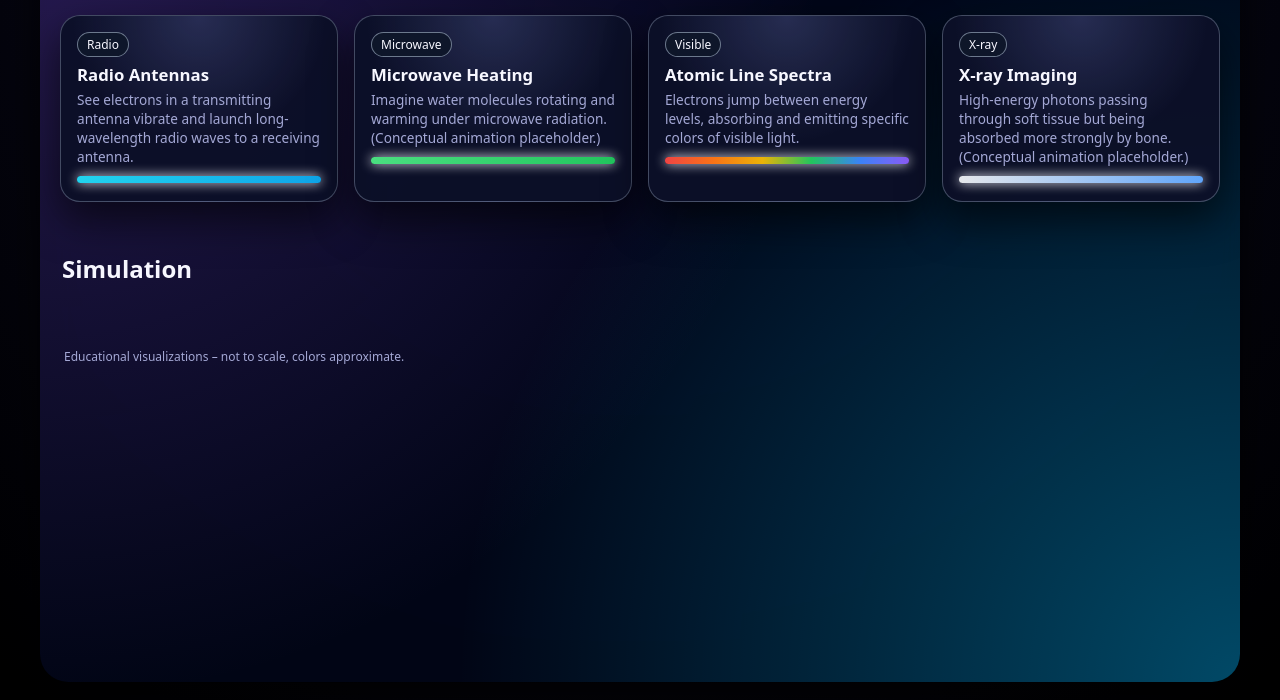
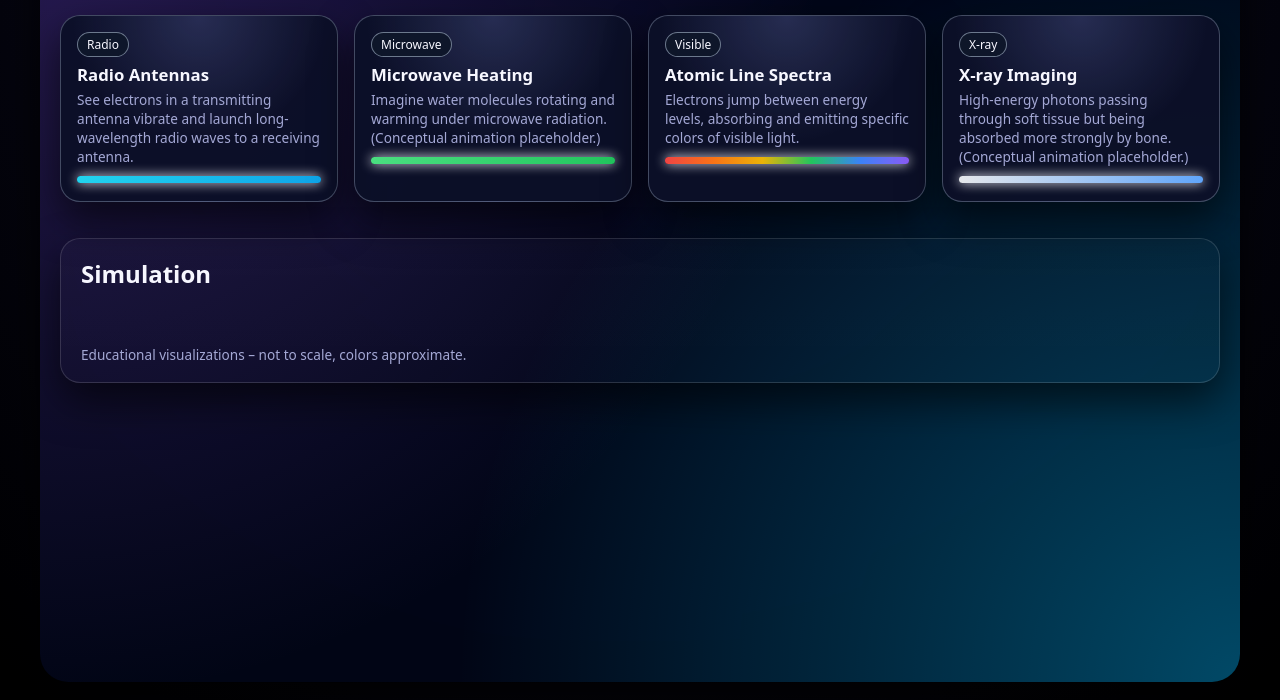
Before and after one commit to taggatron/EM-radiation-Explorer, a plain HTML site: page index.html in a window 1280 px wide. Shown: the part 100-800 px from the top of the page. Drawn offline with Linux system fonts and the light colour scheme.

Commit message:
updated simulaiton container

```diff
--- a/index.html
+++ b/index.html
@@ -122,16 +122,16 @@
       </section>
     </main>
 
-    <div id="simTitleBelow" class="sim-title-below" hidden>
+    <div id="simTitleBelow" class="sim-title-below sim-hero" hidden>
       <div class="sim-title-group">
         <h2 id="simTitle">Simulation</h2>
         <p id="simSubtitle" class="sim-subtitle"></p>
       </div>
       <div class="sim-extra" id="simExtra"></div>
+      <div class="sim-note" id="simNote">Educational visualizations – not to scale, colors approximate.</div>
     </div>
 
     <footer class="app-footer">
-      <span>Educational visualizations – not to scale, colors approximate.</span>
     </footer>
   </div>
 
--- a/styles.css
+++ b/styles.css
@@ -76,14 +76,6 @@ body {
 .sim-controls {
   align-items: center;
   justify-content: space-between;
-}
-.sim-extra {
-  display: flex;
-  align-items: center;
-  gap: 8px;
-  margin-left: 15px;
-  font-size: 0.8rem;
-  color: var(--text-subtle);
 }
 
 /* Tuner knob styles */
@@ -190,15 +182,47 @@ body {
   color: var(--text-subtle);
 }
 
-/* Title placed below the simulation cards */
 .sim-title-below {
   margin-top: -6px;
   padding: 0 2px;
+  /* Stack title and extras vertically so controls (e.g. tuner) sit below the subtitle
+     even on wide screens. This ensures the radio dial stays under the subtitle. */
+  display: flex;
+  flex-direction: column;
+  align-items: flex-start;
+  gap: 8px;
+}
+
+.sim-extra {
   display: flex;
   align-items: center;
-  justify-content: space-between;
   gap: 8px;
-  flex-wrap: wrap;
+  /* keep extras visually close below the title; remove forced left margin
+     so they line up under the subtitle */
+  margin-left: 15px;
+  font-size: 0.8rem;
+  color: var(--text-subtle);
+}
+
+/* Card container for the subtitle + controls (tuner, station, freq pill, note) */
+.sim-hero {
+  width: 100%;
+  background: linear-gradient(180deg, rgba(255,255,255,0.02), rgba(255,255,255,0.01));
+  border-radius: var(--radius-lg);
+  padding: 18px 20px;
+  border: 1px solid var(--border-soft);
+  box-shadow: var(--shadow-soft);
+  margin-top: 0; /* override earlier negative margin so card sits cleanly */
+}
+
+.sim-hero .sim-title-group h2 {
+  margin: 0 0 6px 0;
+}
+
+.sim-note {
+  margin-top: 8px;
+  color: var(--text-subtle);
+  font-size: 0.85rem;
 }
 
 .badge {
@@ -257,7 +281,7 @@ select:focus-visible {
 }
 
 /* When a section is marked hidden with the HTML hidden attribute,
-   force it not to take up layout space, even if other rules set display. */
+  force it not to take up layout space, even if other rules set display. */
 
 section[hidden],
 .atom-panel[hidden],
```
